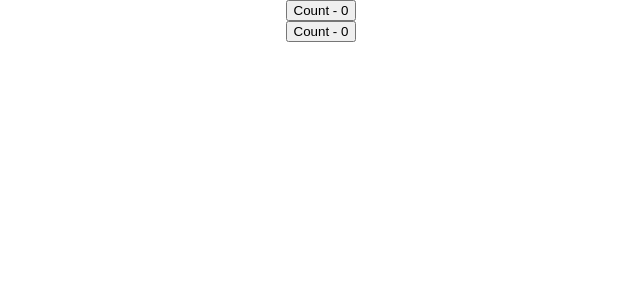
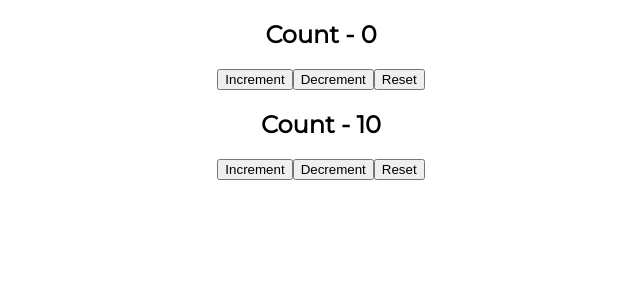
Before and after one commit to harshrajhrj/react-grasp, a React (Create React App) app: page / in a window 1280 px wide. Shown: the top 300 px of the page, without its empty margins (319-959 px from the left). Built offline with nearby package versions, Linux system fonts and the light colour scheme.

Commit message:
second custom hook

```diff
--- a/src/App.js
+++ b/src/App.js
@@ -23,6 +23,8 @@
 import { HookTimer } from './components/useRef/HookTimer';
 import { DocTitle } from './components/customHooks/DocTitle';
 import { DocTitleClone } from './components/customHooks/DocTitleClone';
+import { CounterOne } from './components/customHooks/CounterOne';
+import { CounterTwo } from './components/customHooks/CounterTwo';
 
 /**
  * The `.createContext()` helps in maintaining context(or values) at any level of
@@ -81,8 +83,10 @@
         {/* <UseMemoCounter /> */}
         {/* <FocusInput /> */}
         {/* <HookTimer /> */}
-        <DocTitle />
-        <DocTitleClone />
+        {/* <DocTitle />
+        <DocTitleClone /> */}
+        <CounterOne />
+        <CounterTwo />
       </div>
     </>
   );
--- /dev/null
+++ b/src/components/customHooks/CounterOne.js
@@ -0,0 +1,13 @@
+import { useCounter } from './hooks/useCounter'
+
+export const CounterOne = () => {
+    const [count, increment, decrement, reset] = useCounter(0, 1)
+    return (
+        <div>
+            <h2>Count - {count}</h2>
+            <button onClick={increment}>Increment</button>
+            <button onClick={decrement}>Decrement</button>
+            <button onClick={reset}>Reset</button>
+        </div>
+    )
+}
--- /dev/null
+++ b/src/components/customHooks/CounterTwo.js
@@ -0,0 +1,13 @@
+import { useCounter } from './hooks/useCounter'
+
+export const CounterTwo = () => {
+    const [count, increment, decrement, reset] = useCounter(10, 10)
+    return (
+        <div>
+            <h2>Count - {count}</h2>
+            <button onClick={increment}>Increment</button>
+            <button onClick={decrement}>Decrement</button>
+            <button onClick={reset}>Reset</button>
+        </div>
+    )
+}
--- /dev/null
+++ b/src/components/customHooks/hooks/useCounter.js
@@ -0,0 +1,18 @@
+import { useState } from 'react'
+
+/**
+ * Custom hooks are reusable.
+ * Created a custom hook that changes count value.
+ * @param {*} initialCount Default `0`
+ * @param {*} value
+ * @returns
+ */
+export const useCounter = (initialCount = 0, value) => {
+    const [count, setCount] = useState(initialCount)
+
+    const increment = () => { setCount(prevCount => prevCount + value) }
+    const decrement = () => { setCount(prevCount => prevCount - value) }
+    const reset = () => { setCount(0) }
+
+    return [count, increment, decrement, reset]
+}
```
